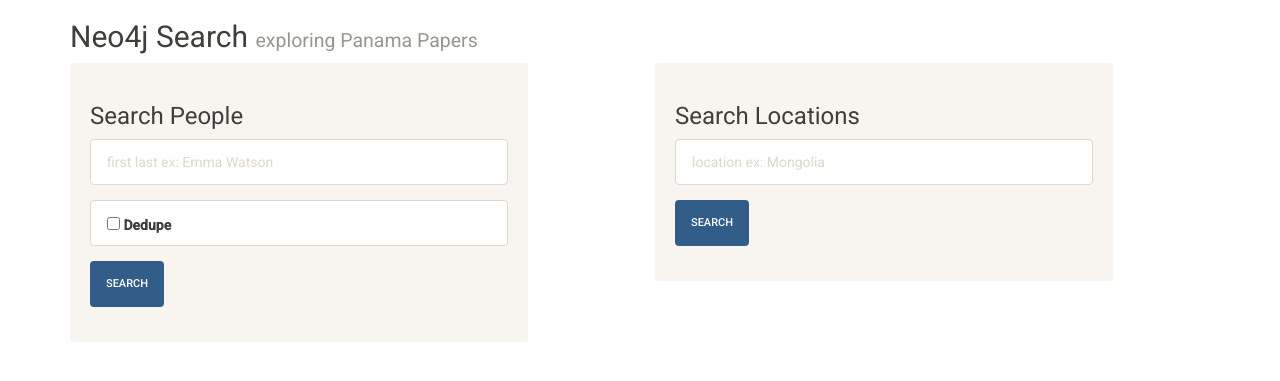
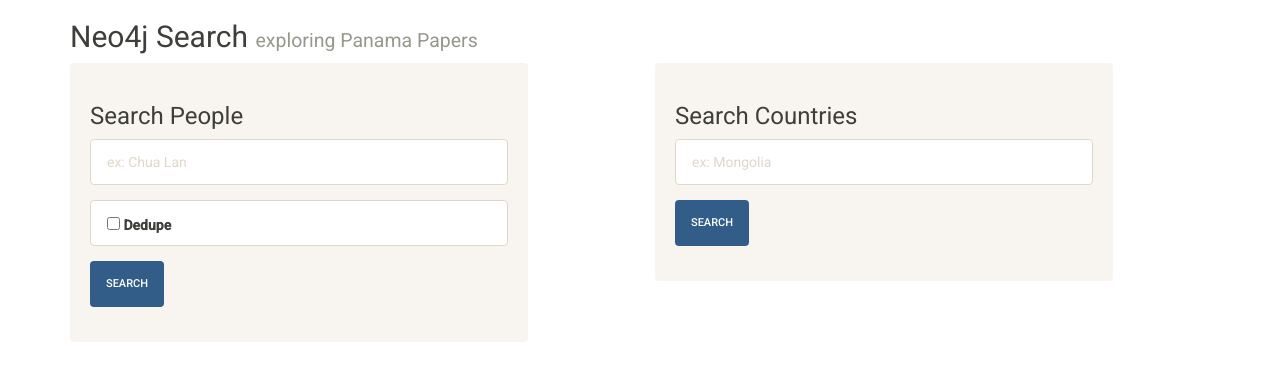
Before and after one commit to mapmeld/panama, a Python web app: template templates/home.html in a window 1280 px wide. Shown: the top 381 px of the page. Run offline with Jinja, Linux system fonts and the light colour scheme; the template is opened without the code that fills it, so the values that code supplies are empty.

Commit message:
divide up sections and fix issue with first/last name dedupe

```diff
--- a/templates/home.html
+++ b/templates/home.html
@@ -22,7 +22,7 @@
           <form class="form well" action="/person" method="GET">
             <h3>Search People</h3>
             <div class="form-group">
-              <input type="search" name="search" class="input form-control" placeholder="first last ex: Emma Watson"/>
+              <input type="search" name="search" class="input form-control" placeholder="ex: Chua Lan"/>
             </div>
             <div class="form-group">
               <label class="form-control">
@@ -39,9 +39,9 @@
         </div>
         <div class="col-sm-5">
           <form class="form well" action="/place" method="GET">
-            <h3>Search Locations</h3>
+            <h3>Search Countries</h3>
             <div class="form-group">
-              <input type="search" name="search" class="input form-control" placeholder="location ex: Mongolia"/>
+              <input type="search" name="search" class="input form-control" placeholder="ex: Mongolia"/>
             </div>
             <div class="form-group">
               <button class="btn btn-primary">Search</button>
```
Also changed, not shown: server.py (+19 -12 lines).
